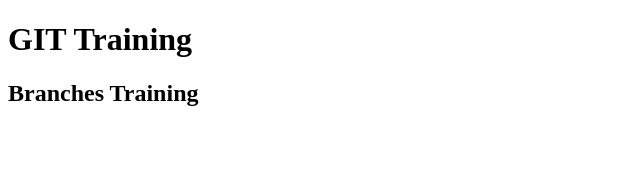
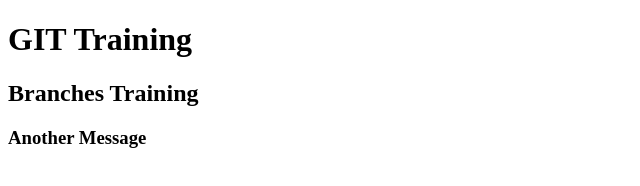
Before and after one commit to SaiTejaLamkam/dem-git, a plain HTML site: page index.html in a window 1280 px wide. Shown: the whole page, without its empty margins (0-640 px from the left). Drawn offline with Linux system fonts and the light colour scheme.

Commit message:
Issue fix by another member

```diff
--- a/index.html
+++ b/index.html
@@ -9,5 +9,6 @@
 <body>
     <h1>GIT Training</h1>
     <h2>Branches Training</h2>
+    <h3>Another Message</h3>
 </body>
 </html>
```
